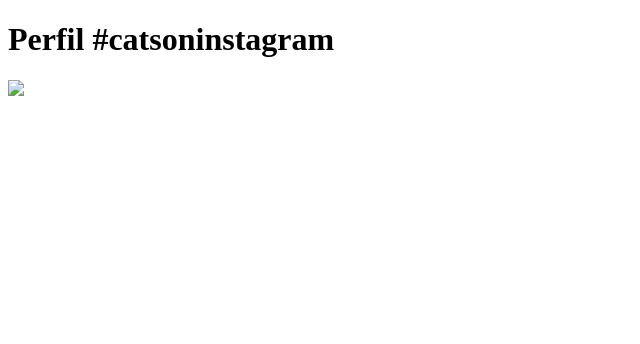
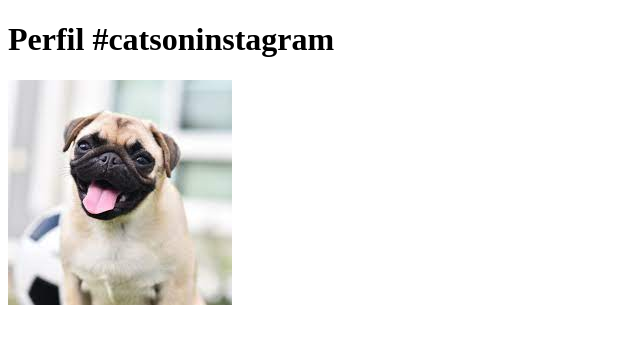
Before and after one commit to JDIAS2/PraticaSoftaware_Jaqueline_Oliveira_Sousa_Dias, a plain HTML site: page index.html in a window 1280 px wide. Shown: the whole page, without its empty margins (0-640 px from the left). Drawn offline with Linux system fonts and the light colour scheme.

Commit message:
fix aspas imagem

```diff
--- a/index.html
+++ b/index.html
@@ -14,7 +14,7 @@
 
 <h1>Perfil #catsoninstagram</h1>
 
-<img src=“imagens/cachorro.jpeg” />
+<img src="imagens/cachorro.jpeg" />
 
 </body>
 
```
